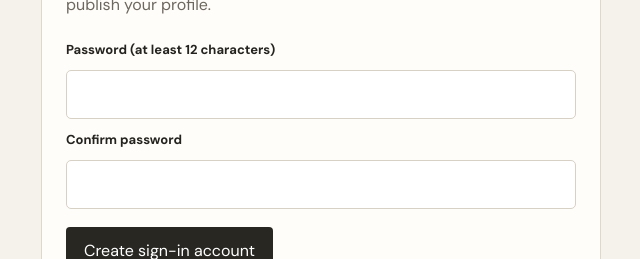
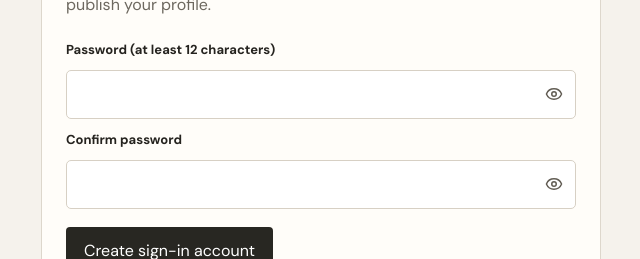
Before and after one commit to henrymunala-lang-ship/photographer-s-page, a Next.js app: page /application/create-account in a window 1280 px wide. Shown: the part 358-617 px from the top of the page, without its empty margins (319-959 px from the left). Built offline with nearby package versions, Linux system fonts and the light colour scheme; a web font is replaced by a local one.

Commit message:
Add password visibility toggles to applicant account setup

```diff
--- a/app/application/create-account/page.tsx
+++ b/app/application/create-account/page.tsx
@@ -2,7 +2,7 @@
 
 import Link from "next/link";
 import { FormEvent, useState } from "react";
-import { Camera } from "lucide-react";
+import { Camera, Eye, EyeOff } from "lucide-react";
 
 export default function CreateApplicantAccountPage() {
   const [password, setPassword] = useState("");
@@ -10,6 +10,8 @@ export default function CreateApplicantAccountPage() {
   const [busy, setBusy] = useState(false);
   const [notice, setNotice] = useState("");
   const [created, setCreated] = useState(false);
+  const [showPassword, setShowPassword] = useState(false);
+  const [showConfirmation, setShowConfirmation] = useState(false);
 
   async function submit(event: FormEvent<HTMLFormElement>) {
     event.preventDefault();
@@ -46,9 +48,9 @@ export default function CreateApplicantAccountPage() {
           {created ? <p role="status" style={{ lineHeight: 1.7 }}>{notice} <Link href="/photographer/login" style={{ textDecoration: "underline", fontWeight: 700 }}>Sign in</Link>.</p> : (
             <form onSubmit={submit} style={{ display: "grid", gap: 12, marginTop: 22 }}>
               <label htmlFor="applicant-password" style={{ fontSize: 13, fontWeight: 700 }}>Password (at least 12 characters)</label>
-              <input id="applicant-password" type="password" autoComplete="new-password" minLength={12} maxLength={128} required value={password} onChange={event => setPassword(event.target.value)} style={{ width: "100%", boxSizing: "border-box", padding: 13, border: "1px solid #d7d0c4", borderRadius: 5, font: "inherit", background: "#fff" }} />
+              <div style={passwordField}><input id="applicant-password" type={showPassword ? "text" : "password"} autoComplete="new-password" minLength={12} maxLength={128} required value={password} onChange={event => setPassword(event.target.value)} style={passwordInput} /><button type="button" onClick={() => setShowPassword(value => !value)} aria-label={showPassword ? "Hide password" : "Show password"} aria-pressed={showPassword} style={toggle}>{showPassword ? <EyeOff size={18} /> : <Eye size={18} />}</button></div>
               <label htmlFor="applicant-confirm" style={{ fontSize: 13, fontWeight: 700 }}>Confirm password</label>
-              <input id="applicant-confirm" type="password" autoComplete="new-password" minLength={12} maxLength={128} required value={confirmation} onChange={event => setConfirmation(event.target.value)} style={{ width: "100%", boxSizing: "border-box", padding: 13, border: "1px solid #d7d0c4", borderRadius: 5, font: "inherit", background: "#fff" }} />
+              <div style={passwordField}><input id="applicant-confirm" type={showConfirmation ? "text" : "password"} autoComplete="new-password" minLength={12} maxLength={128} required value={confirmation} onChange={event => setConfirmation(event.target.value)} style={passwordInput} /><button type="button" onClick={() => setShowConfirmation(value => !value)} aria-label={showConfirmation ? "Hide confirmation" : "Show confirmation"} aria-pressed={showConfirmation} style={toggle}>{showConfirmation ? <EyeOff size={18} /> : <Eye size={18} />}</button></div>
               <button disabled={busy} type="submit" style={{ justifySelf: "start", marginTop: 6, padding: "13px 18px", background: "#282722", color: "white", border: 0, borderRadius: 4, cursor: "pointer" }}>{busy ? "Creating account…" : "Create sign-in account"}</button>
               {notice && <p role="status" style={{ color: "#8a5b35", fontSize: 13, lineHeight: 1.6 }}>{notice} {notice.toLowerCase().includes("sign in") && <Link href="/photographer/login" style={{ textDecoration: "underline", fontWeight: 700 }}>Go to sign in</Link>}</p>}
             </form>
@@ -59,3 +61,7 @@ export default function CreateApplicantAccountPage() {
     </main>
   );
 }
+
+const passwordField: React.CSSProperties = { display: "flex", alignItems: "center", width: "100%", boxSizing: "border-box", border: "1px solid #d7d0c4", borderRadius: 5, background: "#fff" };
+const passwordInput: React.CSSProperties = { flex: 1, minWidth: 0, boxSizing: "border-box", padding: 13, border: 0, borderRadius: 5, font: "inherit", background: "transparent", outlineOffset: 2 };
+const toggle: React.CSSProperties = { display: "grid", placeItems: "center", padding: "10px 12px", border: 0, background: "transparent", color: "#625d54", cursor: "pointer" };
```
